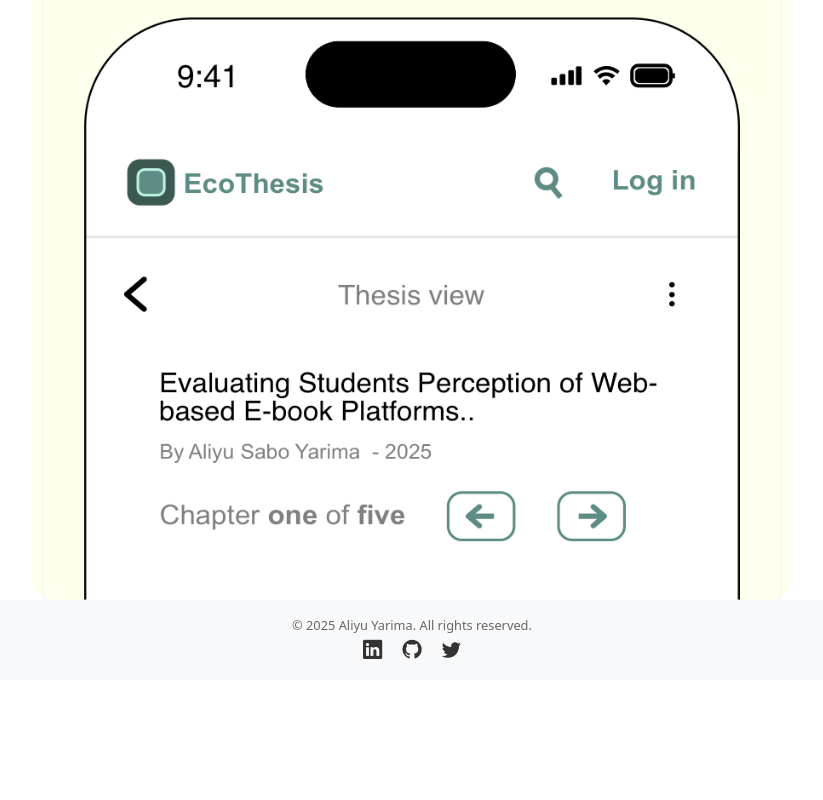
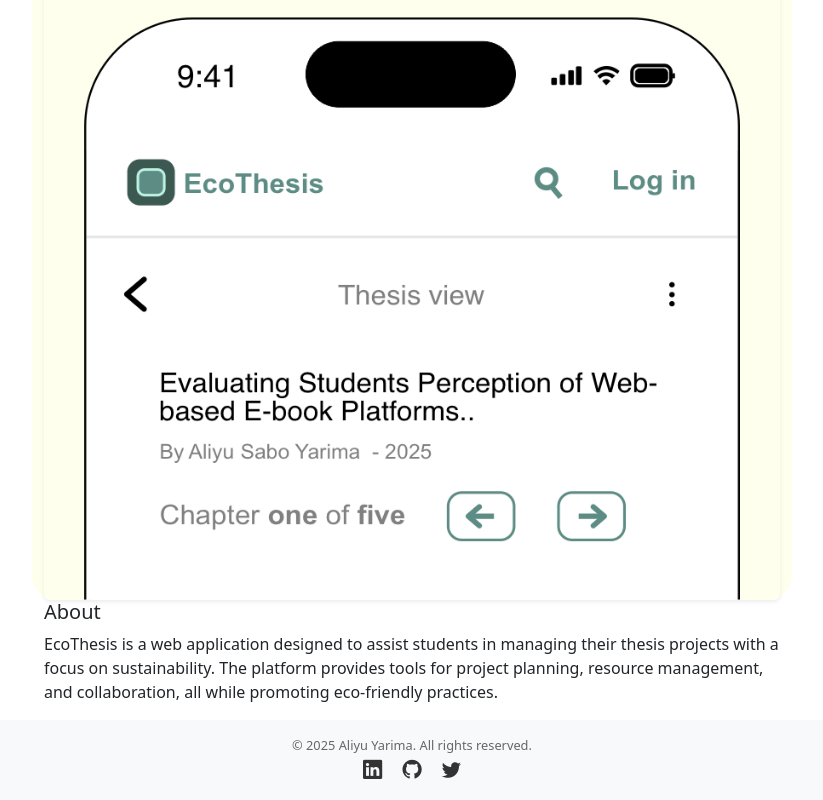
Before and after one commit to Cikasoro/aleeyuyarima, a plain HTML site: page ecothesis.html in a window 1280 px wide. Shown: the part 326-1126 px from the top of the page, without its empty margins (228-1051 px from the left). Before the commit the page ends 1006 px from the top, so only its background shows below. Drawn offline with nearby package versions, Linux system fonts and the light colour scheme.

Commit message:
update ecothesis.html

```diff
--- a/ecothesis.html
+++ b/ecothesis.html
@@ -55,6 +55,12 @@
                                 <img src="project-images/ecothesis-images/first.png" alt="Project 1" class="img-fluid rounded shadow-sm">
                             </div>
                         </div>
+                        <div class="row">
+                            <h5>About</h5>
+                            <p>
+                                EcoThesis is a web application designed to assist students in managing their thesis projects with a focus on sustainability. The platform provides tools for project planning, resource management, and collaboration, all while promoting eco-friendly practices.
+                            </p>
+                        </div>
 
                     </div>
                 </div>
```
